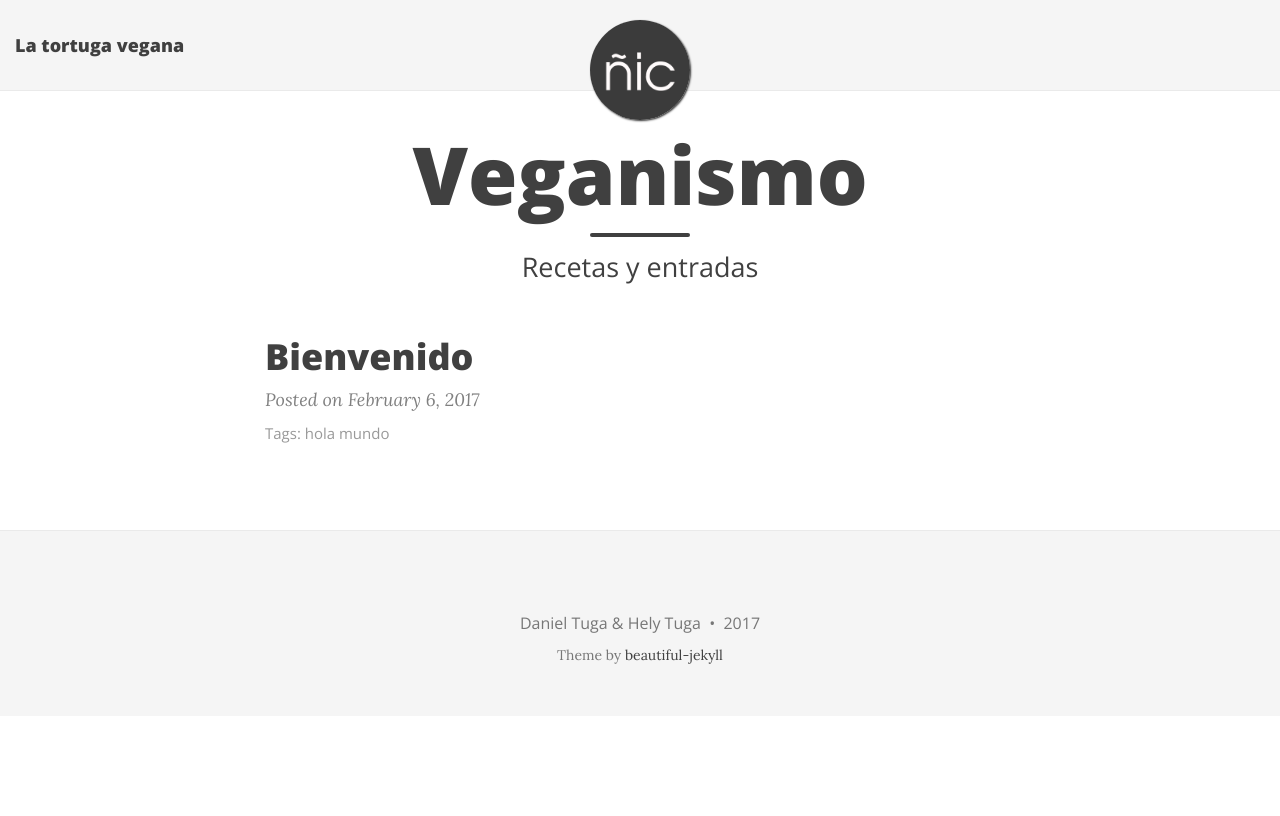
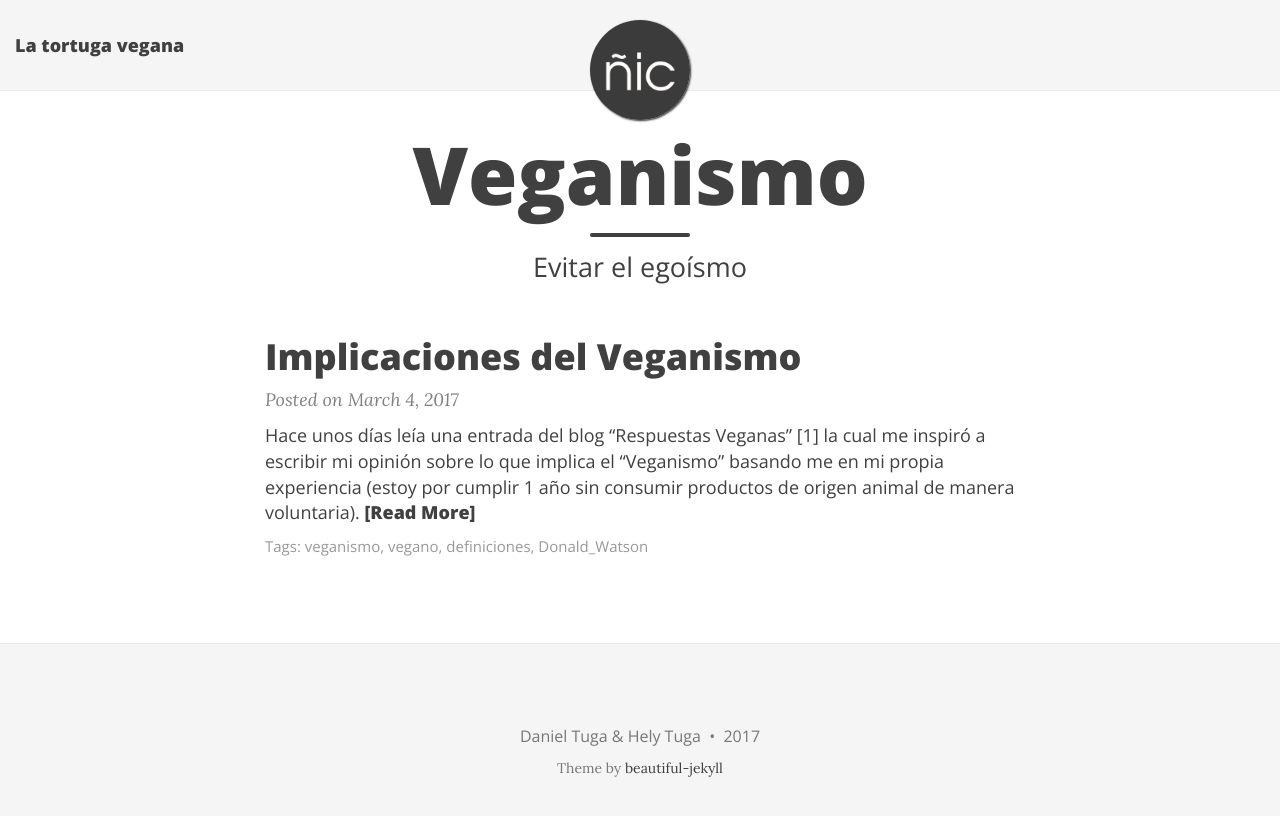
Before and after one commit to latortugavegana/latortugavegana.github.io, a Jekyll site: the page built from index.html, in a window 1280 px wide. Shown: the top 816 px of the page. Built offline with Jekyll 4.4.1, drawn with Linux system fonts in a browser that asks for light colours; nearby versions of some CDN libraries; the list of posts is cut into pages by our own code; part of the change alters nothing that is shown.

Commit message:
Add new Post

```diff
--- a/_posts/2017-02-06-intro.md
+++ /dev/null
@@ -1,7 +0,0 @@
----
-layout: post
-title: Bienvenido
-tags:
-  - hola mundo
-lang: es
----
--- /dev/null
+++ b/_posts/2017-03-04-que-es-veganismo.md
@@ -0,0 +1,48 @@
+---
+layout: post
+title: Implicaciones del Veganismo
+tags:
+  - veganismo
+  - vegano
+  - definiciones
+  - Donald_Watson
+lang: es
+---
+Hace unos días leía una entrada del blog “Respuestas Veganas” [1] la cual me inspiró a escribir mi opinión sobre lo que implica el “Veganismo” basando me en mi propia experiencia (estoy por cumplir 1 año sin consumir productos de origen animal de manera voluntaria).
+
+Hoy en día suele ser muy común escuchar o leer la palabra “veganismo” en la mayoría de los medios de comunicación que usualmente consultamos. Los medios lo usan para denominar a aquellas personas que no consumen productos de origen animal, bien sea por dieta, para preservar el medio ambiente, por salud, por los animales o por justicia social. Lo cierto es que el uso de la palabra y sus derivaciones están ampliamente siendo utilizadas.
+
+Sin embargo la pregunta que me planteé hace unos días fue ¿Soy vegano con el simple hecho de consumir alimentos que no sean de origen animal? ¿Qué implicaciones tiene el veganismo?
+
+Lo cierto es que si nos remontamos a lo que originalmente fue planteado como “veganismo”  por  Donald Watson[2] en 1944 en el artículo número 1 de “The vegan news”[3] . Ser vegano no solo implica consumir alimentos libres de sufrimiento animal, en realidad es algo mucho más allá de eso.
+
+El veganismo originalmente fue definido como “Poner en práctica el respeto a los seres sintientes” y fue planteado como un estilo de vida en el cual las acciones que tomemos como humanos no deberían afectar a ningún ser sintiente (incluyendo a los humanos mismos y de existir,a ningún tipo de raza que viva y haya crecido fuera de nuestro planeta). Basado en la premisa anterior podemos entonces indagar en las acciones y actividades que hoy en día realizamos y que podrían dañar a algún otro ser sintiente.
+
+ La actividad más  notable es la de alimentarnos y por lo tanto evitar el consumo de alimentos de origen animal es importante puesto que la alimentación en el mundo moderno es la fuente número uno de sufrimiento. No solo sufrimiento animal sino que incluso la injusticia alimentaria que se da en el mundo también provoca sufrimiento a otros seres humano, así como los ecocidios, actividades culturales que impliquen la matanza de animales y caza por diversión, entre otros.
+
+Regresando a la pregunta que me plantee originalmente: **¿Soy vegano con el simple hecho de consumir alimentos que no sean de origen animal?**
+
+En realidad, si una persona no consume alimentos de origen animal pero asiste a corridas de toros, apoya actividades de maltrato, es evidente que no es vegana. Solo sería una persona con una “dieta” vegana, pero no vegana.
+
+Como bien mencionaba el autor de la entrada del blog “Respuestas Veganas” (antes citada) el hecho de que en la actualidad existan nuevas actividades añadidas al veganismo no significa que en realidad todos debamos ser así. Citando un párrafo de la entrada:
+
+
+
+> “Si alguien no está de acuerdo con la definición establecida de veganismo, puede inventarse libremente su propio término». La definición de «veganismo» fue dada por Donald Watson en 1945 y es: poner en práctica el respeto a los seres sintientes. Si alguien amplía la definición de veganismo con ser anti-vacuna, anti-soja, bailarín o lo que sea, eso no es veganismo, sino otro tipo de práctica añadida al veganismo por la razón que sea: será un vegano anti-vacunas, un vegano anti-soja, un vegano bailarín, etc., pero no será cierto que quien no asuma esas otras prácticas no es vegano. Toda ampliación de la definición de veganismo es arbitraria, por eso la definición de veganismo de Donald Watson no debe ser ampliada, sino precisada coherentemente, como hago en el presente artículo.”
+
+Pese a todos los añadidos existentes del veganismo, existen enfoques genéricos que son los más mencionados cuando se pregunta a las personas las razones de seguir una dieta vegana:
+
+- para preservar el medio ambiente,
+- por salud,
+- por los animales
+- por justicia social.
+
+Basta decir que el veganismo no es una actividad bien definida, ya que como humanos somos propensos a cometer errores y como toda actividad, el veganismo (si se está dispuesto a serlo como es la definición original) deberá ser un estilo de vida “iterativo”, es decir que deberemos aprender de los errores cometidos para procurar que no ocurran en un futuro y poco a poco ir respetando a los seres sintientes que forman parte de nuestro entorno.
+
+####
+
+##### **Citas**
+
+1. *\- ARGUMENTO: "El veganismo es la doctrina de que el hombre debe vivir sin explotar a animales". (n.d.). Retrieved March 04, 2017, from [http://www.respuestasveganas.org/2015/12/definicion-de-veganismo.html](http://www.respuestasveganas.org/2015/12/definicion-de-veganismo.html)*
+2. Donald Watson. (2017, March 01). Retrieved March 04, 2017, from [https://es.wikipedia.org/wiki/Donald_Watson](https://es.wikipedia.org/wiki/Donald_Watson)
+3.  *The Vegan News - No. 1. (n.d.). Retrieved March 04, 2017, from http://www.ukveggie.com/vegan_news/*
--- a/index.html
+++ b/index.html
@@ -1,7 +1,7 @@
 ---
 layout: page
 title: Veganismo
-subtitle: Recetas y entradas
+subtitle: Evitar el egoísmo
 lang: es
 ---
 {% include page.html type="page" %}
```
